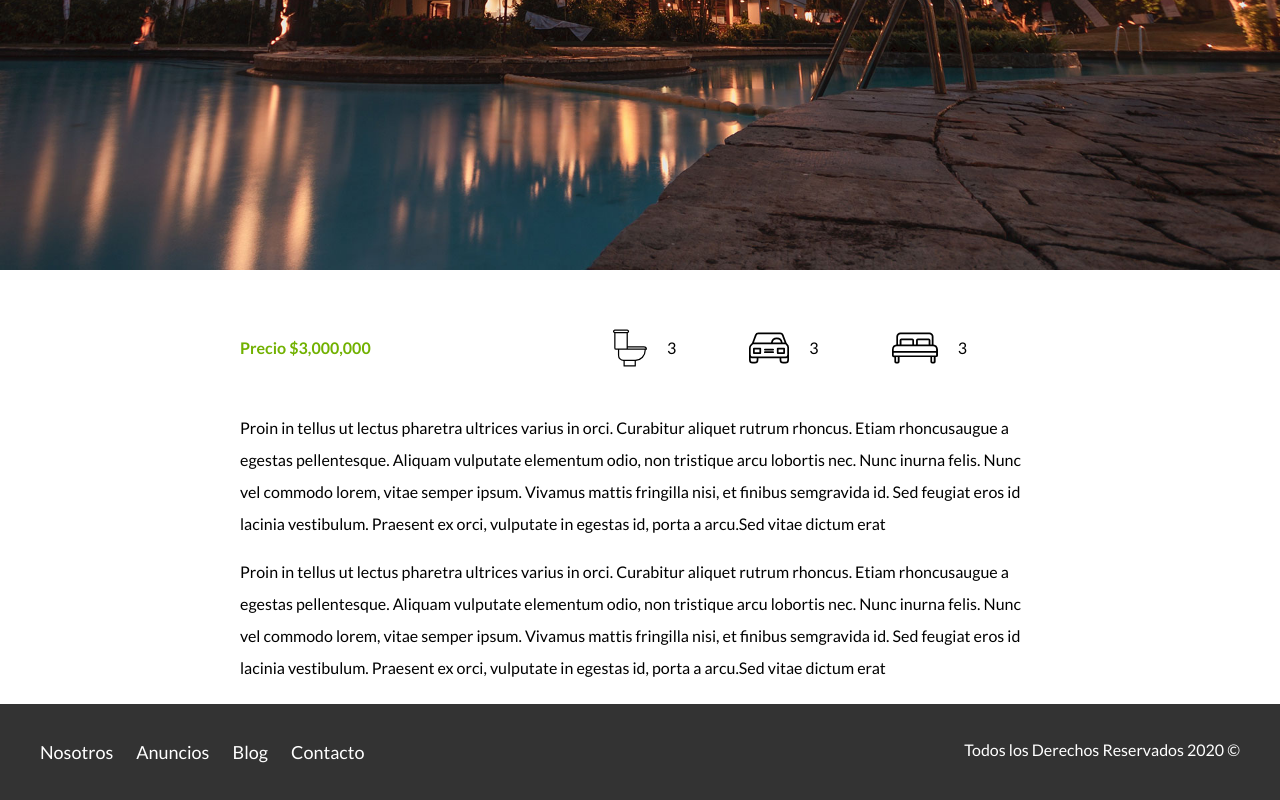
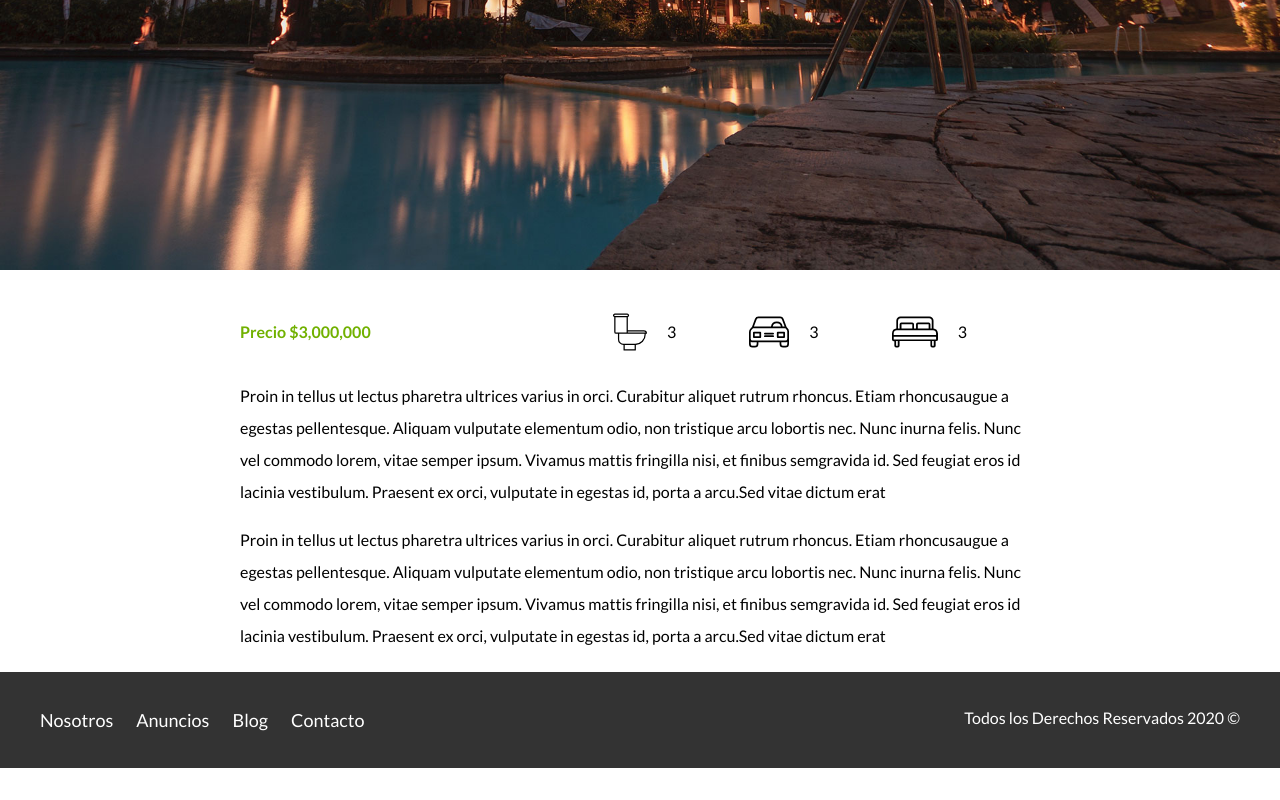
Before and after one commit to victorrm2919/Proyecto-Bienes-Raices-HTML-CSS, a plain HTML site: page anuncio.html in a window 1280 px wide. Shown: the part 604-1404 px from the top of the page. After the commit the page ends 1372 px from the top, so only its background shows below. Drawn offline with Linux system fonts and the light colour scheme.

Commit message:
Ajuste de texto en anuncio (Entrada)

```diff
--- a/css/styles.css
+++ b/css/styles.css
@@ -275,6 +275,13 @@ h4 {
     justify-content: space-evenly;
     flex: 1;
     max-width: 50rem;
+    margin: auto;
+}
+
+@media (min-width: 768px) {
+    .iconos-caracteristicas {
+        margin: 0;
+    }
 }
 
 .iconos-caracteristicas li{
@@ -479,6 +486,10 @@ h4 {
 
 /* ANUNCIOS */
 
+.resumen-propiedad {
+    text-align: center;
+}
+
 @media (min-width: 768px) {
     .resumen-propiedad {
         display: flex;
```
